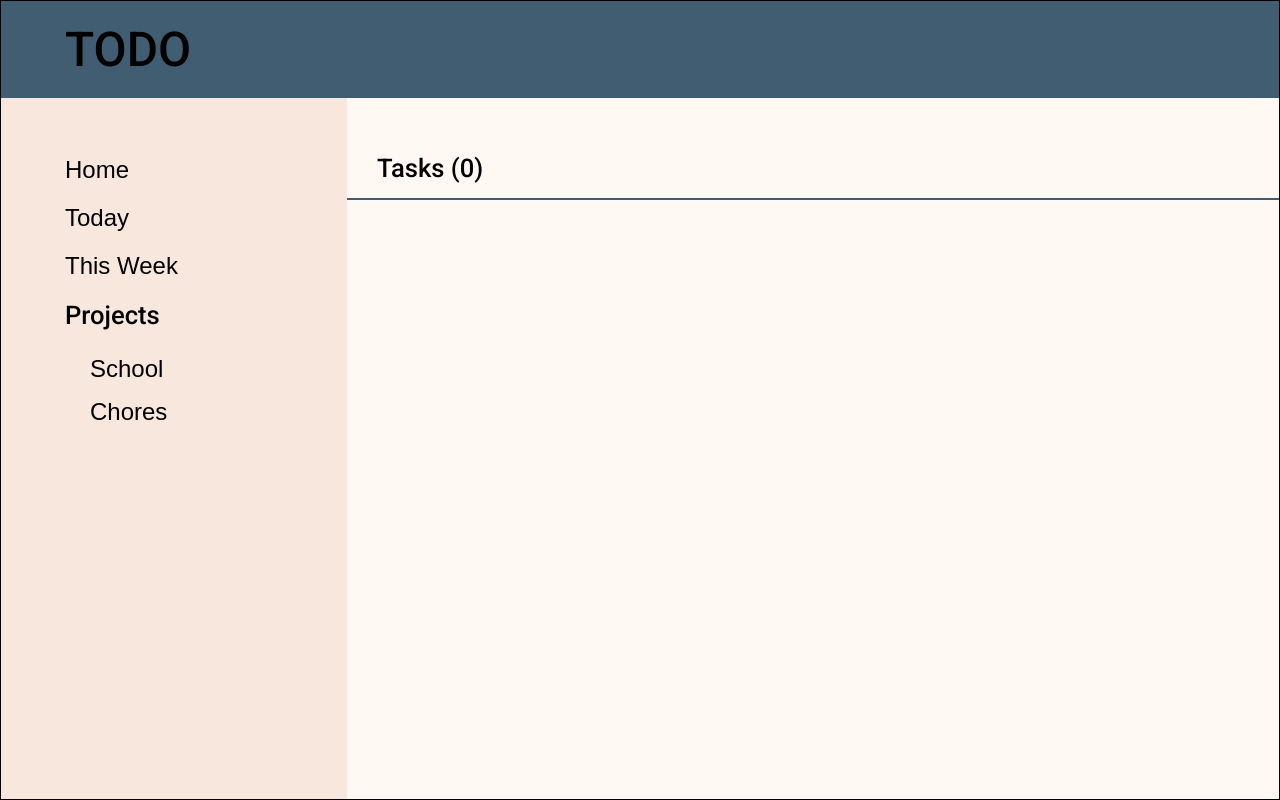
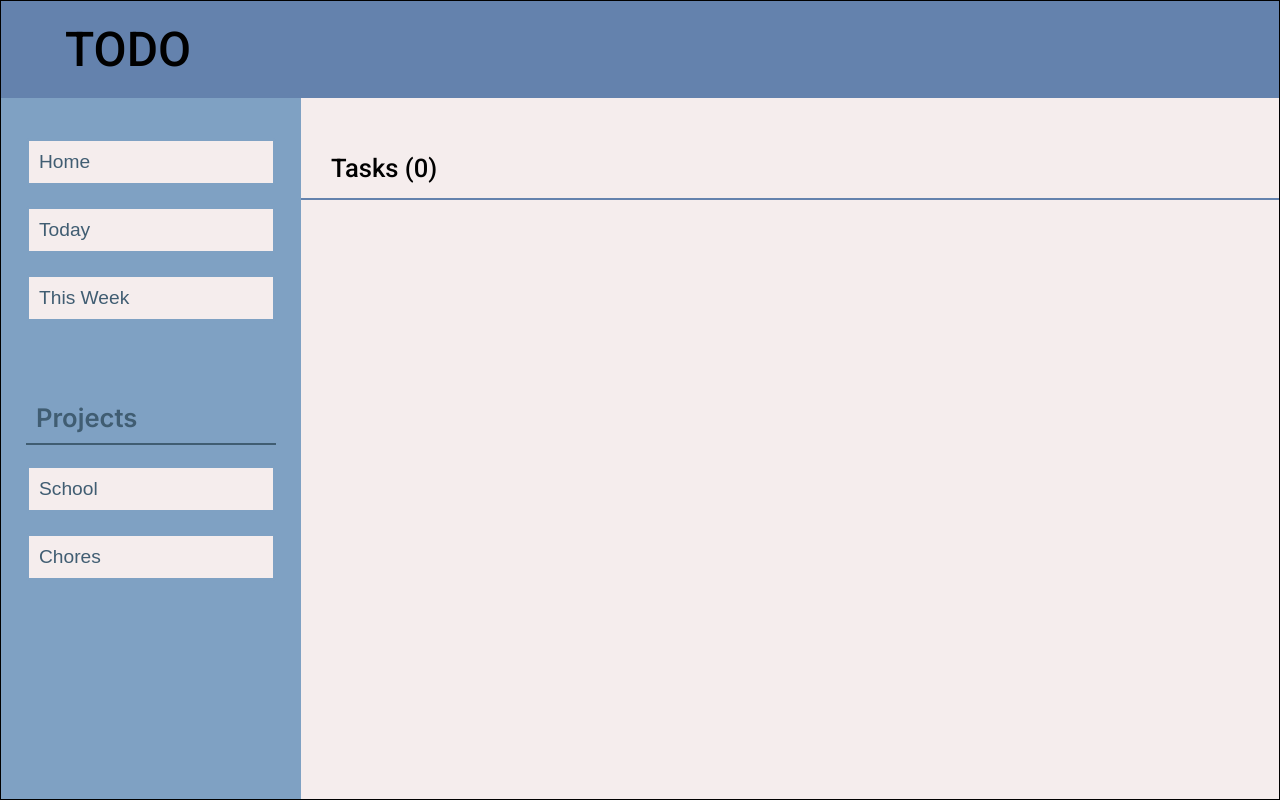
Before and after one commit to kmak134/TOP_Todo, a website built with webpack: page src/index.html in a window 1280 px wide. Built offline with nearby package versions, Linux system fonts and the light colour scheme.

Commit message:
styled sidebar buttons, changed color theme

```diff
--- a/src/components/dom_elements/sidebar.js
+++ b/src/components/dom_elements/sidebar.js
@@ -16,7 +16,7 @@ const initializeSidebar = function() {
 }
 
 const createProjectElement = function(project) {
-    let projectBtn = createElement("button", ["sidebar-project-btn"], project.id, project.name);
+    let projectBtn = createElement("button", ["sidebar-btn"], project.id, project.name);
     projectBtn.addEventListener('click', () => changeProjectToDisplay(project));
     return projectBtn;
 }
--- a/src/styles/_container.scss
+++ b/src/styles/_container.scss
@@ -1,6 +1,11 @@
+
 $font: Roboto;
 $header-size: 3rem;
 $subheader-size: 1.6rem;
+
+$header-color: rgb(100, 130, 173);
+$content-background-color: rgb(245, 237, 237);
+$sidebar-color: rgb(127, 161, 195);
 
 html {
     width: 100vw;
--- a/src/styles/_content.scss
+++ b/src/styles/_content.scss
@@ -4,11 +4,13 @@ $low-priority-color: #508D4E;
 $medium-priority-color: #F9E400;
 $high-priority-color: #E4003A;
 
+$item-color: rgb(235, 229, 229);
+
 @mixin item-icon-btn {
     width: 1.5rem;
     height: 1.5rem;
     background-size: cover;
-    background-color: rgb(247, 231, 220);
+    background-color: $item-color;
     cursor: pointer;
     padding: 0;
     border: none;
@@ -17,7 +19,7 @@ $high-priority-color: #E4003A;
 
 #content {
     font-family: container.$font;
-    background-color: rgb(255, 248, 243);
+    background-color: container.$content-background-color;
 
     .content-header {
         margin: 20px auto;
@@ -39,7 +41,7 @@ $high-priority-color: #E4003A;
     .tasks-header {
         font-size: container.$subheader-size;
         font-weight: 500;
-        border-bottom: 2px solid rgb(64, 93, 114);
+        border-bottom: 2px solid container.$header-color;
         padding: 15px 30px;
     }
 
@@ -56,7 +58,7 @@ $high-priority-color: #E4003A;
     justify-content: space-between;
     padding: 5px 15px;
     border-radius: 10px;
-    background-color: rgb(247, 231, 220);
+    background-color: $item-color;
     margin: 10px 0 15px 0;
 
     .item-left-part {
@@ -69,7 +71,7 @@ $high-priority-color: #E4003A;
             height: 1.3rem;
             width: 1.3rem;
             cursor: pointer;
-            background-color: rgb(255, 248, 243);
+            background-color: container.$content-background-color;
             border: 1px solid black;
             border-radius: 50%;
             margin-right: 1.5rem;
@@ -113,7 +115,7 @@ $high-priority-color: #E4003A;
 .task-complete {
     .item-left-part {
         .item-checkbox {
-            background-color: rgb(117, 134, 148);
+            background-color: #6482AD;
         }
 
         .item-title {
--- a/src/styles/_header.scss
+++ b/src/styles/_header.scss
@@ -1,8 +1,10 @@
+@use 'container';
+
 #header {
-    font-family: $font;
-    font-size: $header-size;
+    font-family: container.$font;
+    font-size: container.$header-size;
     font-weight: 500;
     padding: 20px;
     padding-left: 4rem;
-    background-color: rgb(64, 93, 114);
+    background-color: container.$header-color;
 }
--- a/src/styles/_sidebar.scss
+++ b/src/styles/_sidebar.scss
@@ -1,40 +1,55 @@
 @use 'container';
+@use 'content';
+@use 'header';
+
+$sidebar-font-color: rgb(64, 93, 114);
+$btn-selected-color: rgba(245, 237, 237, 0.8);
+$btn-hover-border-color: rgb(64, 93, 114);
 
 #sidebar {
     display: flex;
     flex-direction: column;
-    padding: 3rem 2rem 3rem 4rem;
+    width: 300px;
     overflow: auto;
-    font-family: container.$font;
-    width: 250px;
-    background-color: rgb(247, 231, 220);
+    font-family: Inter;
+    background-color: $sidebar-color;
+    align-items: center;
+    padding: 40px 0;
+    color: $sidebar-font-color;
 
     button {
-        font-size: 1.5rem;
-        background: none;
-        border: none;
+        font-size: 1.2rem;
+        background-color: $content-background-color;
+        border: 3px solid $sidebar-color;
         cursor: pointer;
         text-align: left;
-    }
+        max-width: 250px;
+        width: 100%;
+        padding: 10px;
+        margin-bottom: 20px;
+        border-radius: 3px;
+        color: $sidebar-font-color;
+        transition: 0.4s ease-in-out;
 
-    .sidebar-btn {
-        padding: 10px 0;
+        &:hover {
+            border: 3px solid $btn-hover-border-color;
+        }
+
     }
 }
 
 .sidebar-project-div {
     display: flex;
     flex-direction: column;
+    max-width: 250px;
+    width: 100%;
+    margin: 40px 0 20px 0;
 
     .sidebar-projects-header {
         font-size: container.$subheader-size;
-        font-weight: 500;
+        font-weight: 600;
         margin: 10px 0 20px 0;
-    }
-
-    .sidebar-project-btn {
-        padding: 5px 0 0 25px;
-        margin-bottom: 10px;
-        font-size: 1.4rem;
+        border-bottom: 2px solid $sidebar-font-color;
+        padding: 10px;
     }
 }
```
Also changed, not shown: src/css/styles.css.
